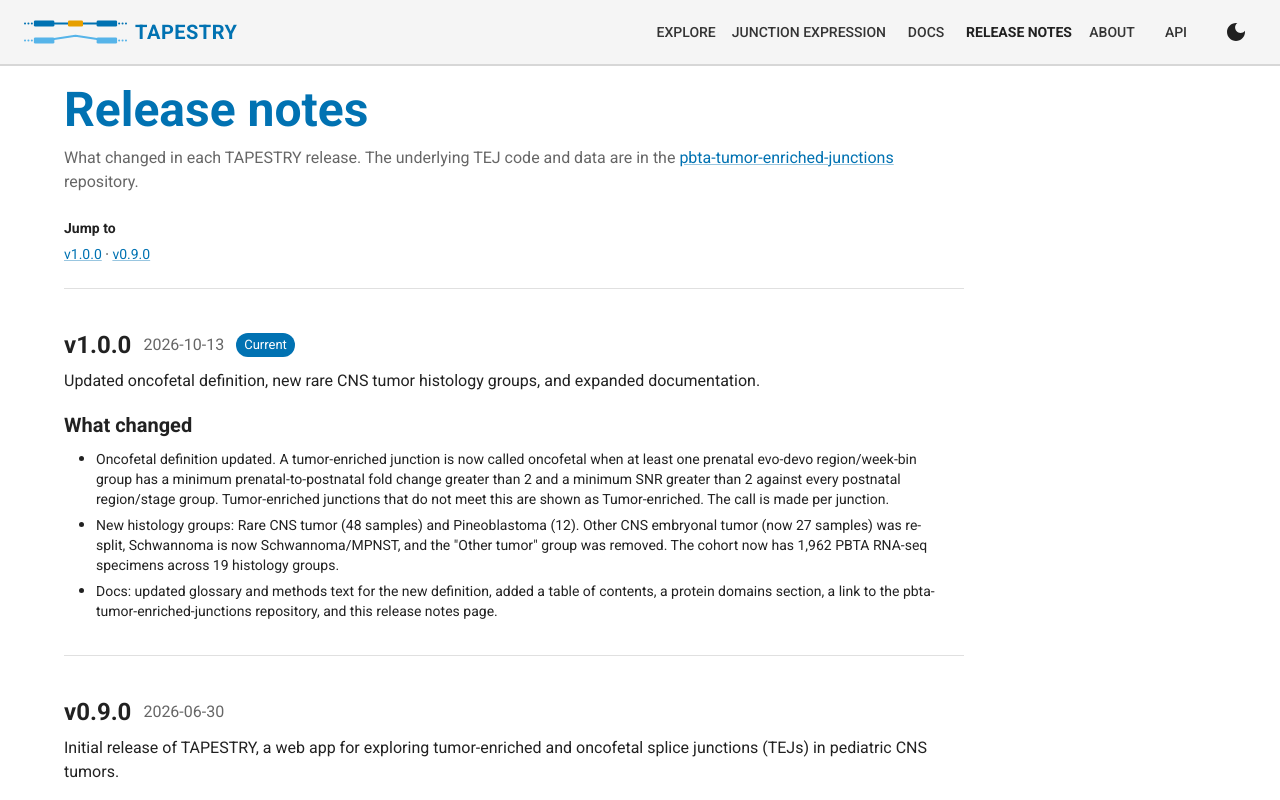
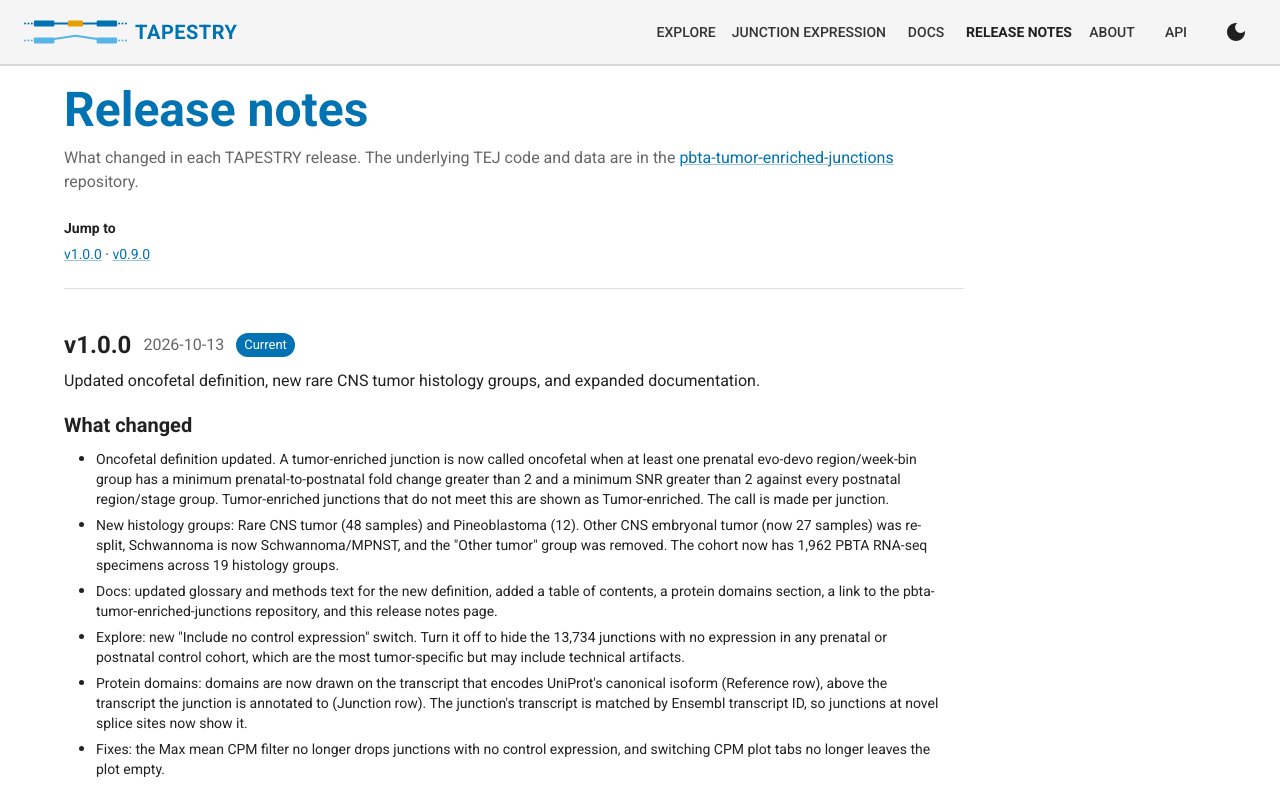
Before and after one commit to rokitalab/TAPESTRY, a React (Vite) app: page /release-notes in a window 1280 px wide. Shown: the top 800 px of the page. Built offline with nearby package versions, Linux system fonts and the light colour scheme; no server answers.

Commit message:
Release notes update

```diff
--- a/src/releases.js
+++ b/src/releases.js
@@ -12,6 +12,9 @@ export const RELEASES = [
       "Oncofetal definition updated. A tumor-enriched junction is now called oncofetal when at least one prenatal evo-devo region/week-bin group has a minimum prenatal-to-postnatal fold change greater than 2 and a minimum SNR greater than 2 against every postnatal region/stage group. Tumor-enriched junctions that do not meet this are shown as Tumor-enriched. The call is made per junction.",
       "New histology groups: Rare CNS tumor (48 samples) and Pineoblastoma (12). Other CNS embryonal tumor (now 27 samples) was re-split, Schwannoma is now Schwannoma/MPNST, and the \"Other tumor\" group was removed. The cohort now has 1,962 PBTA RNA-seq specimens across 19 histology groups.",
       "Docs: updated glossary and methods text for the new definition, added a table of contents, a protein domains section, a link to the pbta-tumor-enriched-junctions repository, and this release notes page.",
+      "Explore: new \"Include no control expression\" switch. Turn it off to hide the 13,734 junctions with no expression in any prenatal or postnatal control cohort, which are the most tumor-specific but may include technical artifacts.",
+      "Protein domains: domains are now drawn on the transcript that encodes UniProt's canonical isoform (Reference row), above the transcript the junction is annotated to (Junction row). The junction's transcript is matched by Ensembl transcript ID, so junctions at novel splice sites now show it.",
+      "Fixes: the Max mean CPM filter no longer drops junctions with no control expression, and switching CPM plot tabs no longer leaves the plot empty.",
     ],
   },
   {
```
